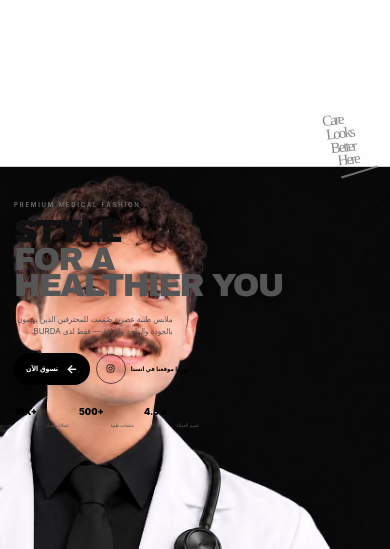
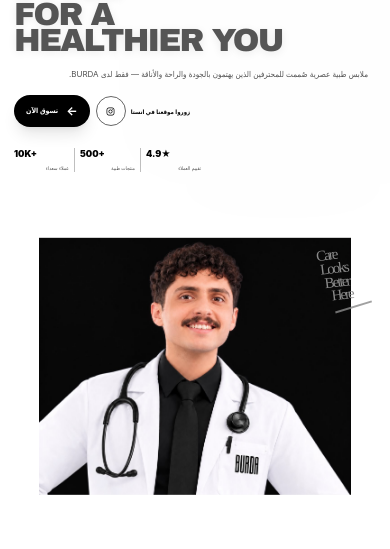
Before and after one commit to daniaothman258/testproj, a React (Vite) app in the folder client/: page / in a window 390 px wide. Shown: the part 139-688 px from the top of the page. Built offline with nearby package versions, Linux system fonts and the light colour scheme; no server answers.

Commit message:
Fix responsive hero layout

```diff
--- a/client/src/components/HeroSection.jsx
+++ b/client/src/components/HeroSection.jsx
@@ -417,7 +417,7 @@ export default function HeroSection() {
               right-4
               top-[calc(100%-4px)]
               z-50
-              w-[260px]
+              w-[min(80vw,260px)]
               rounded-2xl
               border
               p-5
@@ -494,6 +494,14 @@ export default function HeroSection() {
           ALWAYS LTR STRUCTURE
           TEXT LEFT
           DOCTOR RIGHT
+
+          RESPONSIVE NOTE:
+          Below the md breakpoint the two columns stack
+          (text first, doctor visual second) since the
+          fixed 46%/54% split combined with the doctor's
+          min-width cannot fit small screens without
+          overlap. From md upward the exact original
+          side-by-side desktop composition is restored.
       ====================================================== */}
 
       <div
@@ -503,12 +511,17 @@ export default function HeroSection() {
           z-10
           mx-auto
           grid
-          min-h-[calc(100vh-clamp(64px,6vw,92px))]
+          min-h-fit
           w-full
           max-w-[1500px]
-          grid-cols-[46%_54%]
+          grid-cols-1
           items-stretch
+          gap-y-10
           px-[clamp(14px,3.2vw,48px)]
+
+          md:min-h-[calc(100vh-clamp(64px,6vw,92px))]
+          md:grid-cols-[46%_54%]
+          md:gap-y-0
         "
       >
         {/* ======================================================
@@ -571,13 +584,16 @@ export default function HeroSection() {
           <h1
             dir="ltr"
             className="
-              w-[112%]
+              w-full
               max-w-[760px]
               uppercase
               font-black
               text-[clamp(2rem,6.2vw,6.7rem)]
               leading-[0.82]
               tracking-[-0.055em]
+
+              sm:w-[105%]
+              md:w-[112%]
             "
             style={{
               fontFamily:
@@ -687,9 +703,12 @@ export default function HeroSection() {
               mt-[clamp(15px,2vw,30px)]
               flex
               flex-row
+              flex-wrap
               items-center
               gap-[clamp(6px,1vw,16px)]
-              whitespace-nowrap
+
+              sm:flex-nowrap
+              sm:whitespace-nowrap
             "
           >
             <Link
@@ -782,9 +801,12 @@ export default function HeroSection() {
             className="
               mt-[clamp(20px,5vw,75px)]
               flex
+              flex-wrap
               items-center
               gap-[clamp(5px,1.2vw,20px)]
-              whitespace-nowrap
+
+              sm:flex-nowrap
+              sm:whitespace-nowrap
             "
           >
             {/* 10K */}
@@ -934,13 +956,26 @@ export default function HeroSection() {
           className="
             relative
             z-10
-            min-h-[500px]
             overflow-visible
+
+            md:min-h-[460px]
+            lg:min-h-[500px]
           "
         >
           {/* ======================================================
               DOCTOR
               ALWAYS RIGHT
+
+              RESPONSIVE NOTE:
+              Below md (while the grid is still a single stacked
+              column) the image stays in normal flow and centered,
+              so it can never overlap the text block above it. From
+              md upward — exactly where the grid switches back to
+              the 46%/54% side-by-side layout — the image becomes
+              absolutely positioned again to reproduce the original
+              bleed effect. The original lg-and-up values
+              (right-[-29%], w-[78vw], min-w-[650px], and the
+              1100px/1400px overrides) are untouched.
           ====================================================== */}
 
           <motion.img
@@ -948,17 +983,31 @@ export default function HeroSection() {
             alt="BURDA Medical doctor"
             draggable="false"
             className="
-              absolute
-              bottom-0
-              right-[-29%]
-              z-10
+              relative
+              mx-auto
+              block
               h-auto
-              w-[78vw]
-              min-w-[650px]
-              max-w-[1120px]
+              w-[80vw]
+              max-w-[360px]
               select-none
               object-contain
               object-bottom
+
+              sm:w-[68vw]
+              sm:max-w-[440px]
+
+              md:absolute
+              md:bottom-0
+              md:right-[-18%]
+              md:mx-0
+              md:w-[80vw]
+              md:min-w-[440px]
+              md:max-w-[720px]
+
+              lg:right-[-29%]
+              lg:w-[78vw]
+              lg:min-w-[650px]
+              lg:max-w-[1120px]
 
               min-[1100px]:right-[-25%]
               min-[1400px]:right-[-20%]
@@ -991,8 +1040,8 @@ export default function HeroSection() {
             }}
             className="
               absolute
-              right-[1%]
-              top-[24%]
+              right-[2%]
+              top-[2%]
               z-30
               flex
               rotate-[-7deg]
@@ -1002,6 +1051,15 @@ export default function HeroSection() {
               leading-[0.92]
               text-[#8a8a8a]
               opacity-90
+
+              sm:right-[3%]
+              sm:top-[8%]
+
+              md:top-[16%]
+              md:right-[2%]
+
+              lg:top-[24%]
+              lg:right-[1%]
             "
             style={{
               fontFamily:
```
